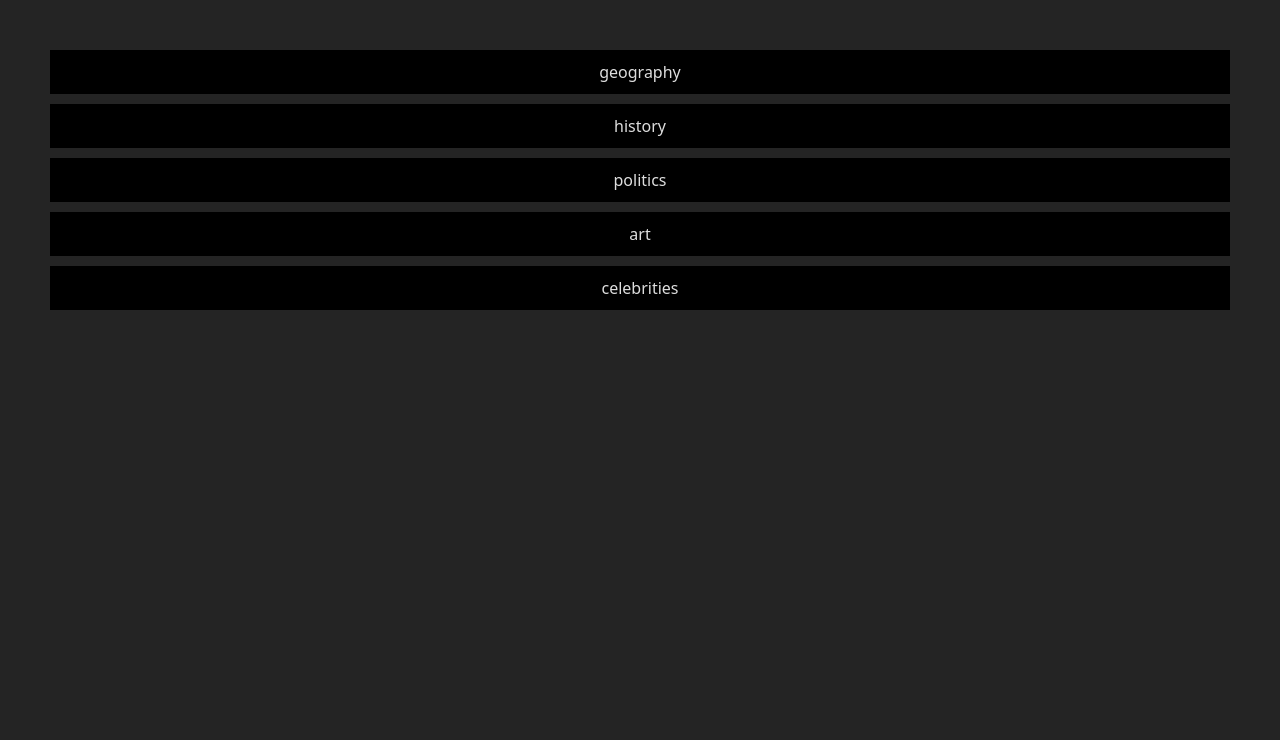
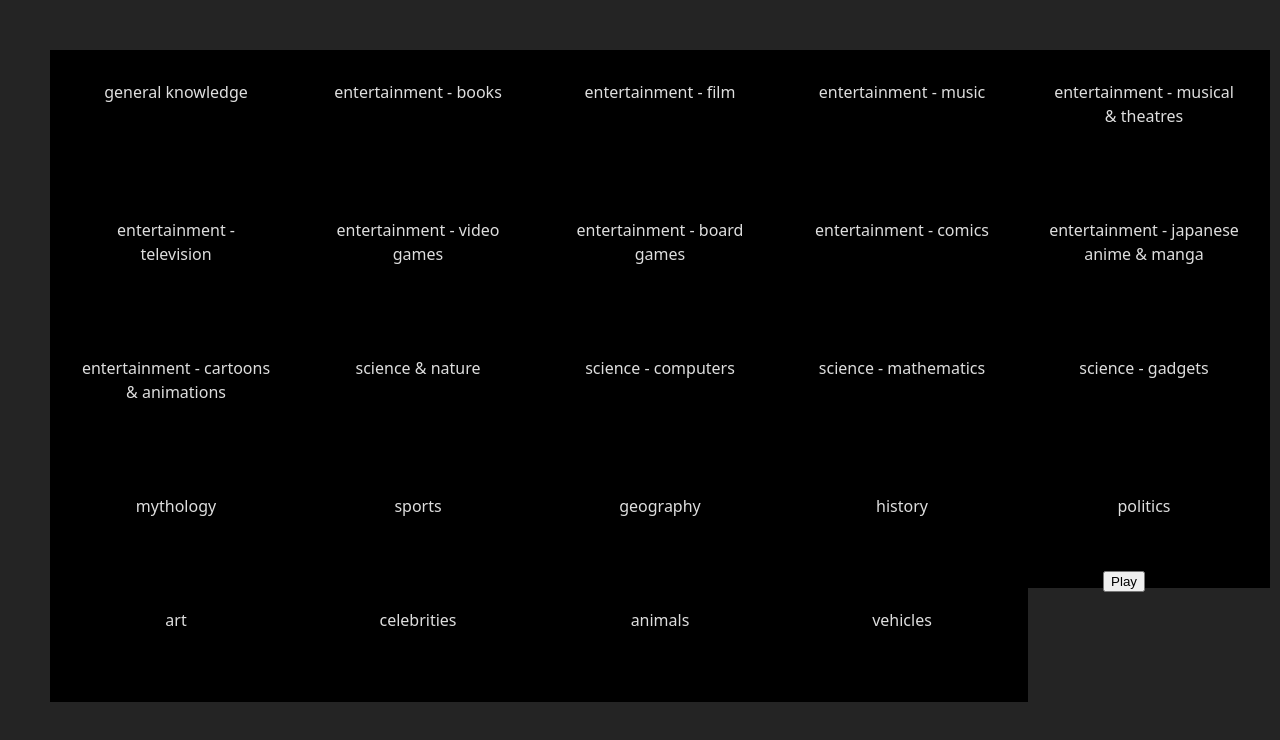
Before and after one commit to Maxi49/Trivia-tp-computacion, a React (Vite) app in the folder client/trivia-client/: page /categories in a window 1280 px wide. Shown: the top 740 px of the page. Built offline with nearby package versions, Linux system fonts and the light colour scheme.

Commit message:
useContext function - Linked Routes - Game Logic

```diff
--- a/client/trivia-client/src/App.tsx
+++ b/client/trivia-client/src/App.tsx
@@ -4,21 +4,24 @@ import Home from "./Routes/Home.tsx";
 import Game from "./Routes/Game.tsx";
 import Categories from "./Routes/Categories.tsx";
 import Difficulties from "./Routes/Difficulties.tsx";
+import { TriviaProvider } from './context/TriviaContext.tsx';
 
 function App() {
   return (
     <>
       <Router>
+        <TriviaProvider>
           <Routes>
             <Route path="/" element={<Home />} />
             <Route path="/categories" element={<Categories />} />
             <Route path="/difficulties" element={<Difficulties />} />
             <Route path="/game" element={<Game />} />
-
             <Route path="*" element={<h1>Página no encontrada</h1>} />
           </Routes>
+        </TriviaProvider>
       </Router>
     </>
   );
 }
 export default App
+//todo lo de route es el children del provider por eso tanto children
--- a/client/trivia-client/src/OptionCards.tsx
+++ /dev/null
@@ -1,31 +0,0 @@
-
-
-type CategoryCardProps = {
-    categoryName: string;
-    id: number;
-    onSelectCategory: (id: number) => void;
-};
-
-export function CategoryCard({ categoryName, id, onSelectCategory }: CategoryCardProps) {
-    return (
-        <div className="category-card" onClick={() => onSelectCategory(id)}>
-            <span className="category-card-text">{categoryName}</span>
-        </div>
-    );
-}
-
-type DifficultyCard = {
-    difficulty: string;
-    onSelectDifficulty: (difficulty: string) => void;
-};
-
-export function DifficultyCard({ difficulty, onSelectDifficulty }: DifficultyCard) {
-
-    return (
-        <div className="difficulty-card" onClick={() => onSelectDifficulty(difficulty)}>
-            {difficulty}
-        </div>
-    )
-}
-
-export default CategoryCard;
--- a/client/trivia-client/src/Routes/Categories.tsx
+++ b/client/trivia-client/src/Routes/Categories.tsx
@@ -1,34 +1,71 @@
-import { useState } from "react";
-import { CategoryCard } from "../OptionCards";
+
+import { Link } from "react-router-dom";
+import { useTriviaContext } from "../context/TriviaContext";
+import  { categories } from "../utils/utils"; // Asegúrate de que la ruta sea correcta
+
+
+type CategoryCardProps = {
+  categoryName: string;
+  id: number;
+  onSelectCategory: (id: number) => void;
+};
+
+function CategoryCard ({ categoryName, id, onSelectCategory }: CategoryCardProps) {
+  return (
+    <Link to='/Difficulties' className="category-card-link">
+      <div className="category-card" onClick={() => onSelectCategory(id)}>
+          <span className="category-card-text">{categoryName}</span>
+      </div>
+    </Link>
+  );
+}
 
 export const Categories = () => {
-    const [selectedCategory, setSelectedCategory] = useState<number | null>(null);
-
-    const categories = [
-        { categoryName: "geography", id: 22 },
-        { categoryName: "history", id: 23 },
-        { categoryName: "politics", id: 24 },
-        { categoryName: "art", id: 25 },
-        { categoryName: "celebrities", id: 26 }
-    ];
+  const { selectedCategory, setSelectedCategory } = useTriviaContext();
 
   return (
       <>
           <section className="category-card-container">
-                {categories.map(({ categoryName, id }) => (
+              {Object.entries(categories).map(([categoryName, id]) => {
+                  // Si el valor es un número, renderizamos la categoría normalmente
+                  if (typeof id === "number") {
+                      return (
                           <CategoryCard
                               key={id}
                               categoryName={categoryName}
                               id={id}
                               onSelectCategory={(id) => setSelectedCategory(id)}
                           />
-                ))}
+                      );
+                  }
+
+                  // Si el valor es un objeto, recorremos sus subcategorías
+                  if (typeof id === "object") {
+                      return Object.entries(id).map(([subCategoryName, subId]) => (
+                          <CategoryCard
+                              key={subId as number} // Forzamos el tipo, ya que sabemos que será un número
+                              categoryName={`${categoryName} - ${subCategoryName}`} // "entretenimiento - música"
+                              id={subId as number}
+                              onSelectCategory={(id) => setSelectedCategory(id)}
+                          />
+                      ));
+                  }
+
+                  return null;
+              })}
+              <Link to="/Difficulties">
+                  <button>Play</button>
+              </Link>
           </section>
           {selectedCategory !== null && (
               <p>Categoría seleccionada: {selectedCategory}</p>
           )}
       </>
   );
+
 };
 
+
+
+
 export default Categories
--- a/client/trivia-client/src/Routes/Difficulties.tsx
+++ b/client/trivia-client/src/Routes/Difficulties.tsx
@@ -1,8 +1,24 @@
-import { useState } from "react";
-import { DifficultyCard } from "../OptionCards";
+import { useTriviaContext } from "../context/TriviaContext";
+import { Link } from "react-router-dom";
 
+type DifficultyCard = {
+  difficulty: string;
+  onSelectDifficulty: (difficulty: string) => void;
+};
+
+function DifficultyCard({ difficulty, onSelectDifficulty }: DifficultyCard) {
+
+  return (
+    <Link to="/Game">
+      <div className="difficulty-card" onClick={() => onSelectDifficulty(difficulty)}>
+          {difficulty}
+      </div>
+    </Link>
+  )
+}
 export const Difficulties = () => {
-    const [selectedDifficulty, setSelectedDifficulty] = useState<string | null>(null);
+    const { selectedDifficulty, setSelectedDifficulty } = useTriviaContext();
+
     const difficulties = ["easy", "medium", "hard"];
 
     return (
--- a/client/trivia-client/src/Routes/Game.tsx
+++ b/client/trivia-client/src/Routes/Game.tsx
@@ -1,6 +1,22 @@
+import { useEffect } from "react";
+import { getQuestionsApi } from "../api/api";
+import { useTriviaContext } from "../context/TriviaContext";
+
 export const Game = () => {
-    return (<>
+  const { selectedDifficulty , selectedCategory} = useTriviaContext();
+  console.log (selectedCategory);
+  useEffect(() => {
+    const getQuestionsFromApi = async () => {
+      await getQuestionsApi(5, selectedCategory as number, selectedDifficulty as string)
+    }
+    getQuestionsFromApi()
+  }, [selectedCategory, selectedDifficulty])
+
+
+  return (<>
         <h1>Click en el boton play para jugar</h1>
-    </>)
+    </>
+    )
 };
+
 export default Game
--- a/client/trivia-client/src/Routes/Home.tsx
+++ b/client/trivia-client/src/Routes/Home.tsx
@@ -1,6 +1,10 @@
+import { Link } from "react-router-dom";
+
 export const Home = () => {
     return (<>
         <h1>Click en el boton play para jugar</h1>
+        <Link to="/Categories"><button>Play</button></Link>
+
     </>)
 };
 export default Home
--- a/client/trivia-client/src/api/api.ts
+++ b/client/trivia-client/src/api/api.ts
@@ -1,5 +1,5 @@
 import axios from "axios"
-import { generateUrl, getCategory } from "../utils/utils"
+import { generateUrl } from "../utils/utils"
 
 /**
  *
@@ -9,11 +9,9 @@ import { generateUrl, getCategory } from "../utils/utils"
  * @returns {object} respuesta de la API con las preguntas
  * @throws {Error} error si la solicitud falla
  */
-export async function getQuestionsApi(amount: number, category: string, difficulty: string) {
+export async function getQuestionsApi(amount: number, category: number, difficulty: string) {
   try {
-    const returnedCategory = getCategory(category as string);
-
-    const url = generateUrl(amount, returnedCategory as number, difficulty);
+    const url = generateUrl(amount, category, difficulty);
 
     const { data } = await axios.get(url);
 
--- /dev/null
+++ b/client/trivia-client/src/context/TriviaContext.tsx
@@ -0,0 +1,34 @@
+import React, { createContext, useContext, ReactNode } from 'react';
+
+interface TriviaContextType {
+    selectedCategory: number | null;
+    setSelectedCategory: (category: number) => void;
+    selectedDifficulty: string | null;
+    setSelectedDifficulty: (difficulty: string) => void;
+}
+
+const TriviaContext = createContext <TriviaContextType | undefined>(undefined);
+
+// eslint-disable-next-line react-refresh/only-export-components
+export const useTriviaContext = () : TriviaContextType => {
+    const context = useContext(TriviaContext);
+    if (!context) {
+        throw new Error('useTriviaContext must be used within a TriviaProvider');
+    }
+    return context;
+}
+
+interface TriviaProviderProps {
+    children: ReactNode;}
+
+export const TriviaProvider : React.FC<TriviaProviderProps> = ({children}) => {
+    const [selectedCategory, setSelectedCategory] = React.useState<number | null>(null);
+    const [selectedDifficulty, setSelectedDifficulty] = React.useState<string | null>(null);
+
+    return (
+        <TriviaContext.Provider
+        value={{ selectedCategory, setSelectedCategory, selectedDifficulty, setSelectedDifficulty }}>
+            {children}
+        </TriviaContext.Provider>
+    );
+}
--- a/client/trivia-client/src/index.css
+++ b/client/trivia-client/src/index.css
@@ -12,3 +12,20 @@
   -webkit-font-smoothing: antialiased;
   -moz-osx-font-smoothing: grayscale;
 }
+
+.category-card-link {
+  text-decoration: none;
+  color: inherit;
+  display: block;
+  width: 100%;
+  height: 100%;
+  padding: 10px;
+  margin: 10px;
+  background-color: rgb(0, 0, 0);
+}
+
+.category-card-container {
+  display: grid;
+  grid-template-columns: repeat(auto-fill, minmax(200px, 1fr));
+  gap: 10px;;
+}
--- a/client/trivia-client/src/utils/utils.ts
+++ b/client/trivia-client/src/utils/utils.ts
@@ -1,4 +1,4 @@
-const categories: Record<string, number | object> = {
+export const categories: Record<string, number | object> = {
   "general knowledge": 9,
   "entertainment": {
     "books": 10,
```
Lines whose indentation alone changed are shown as unchanged.
